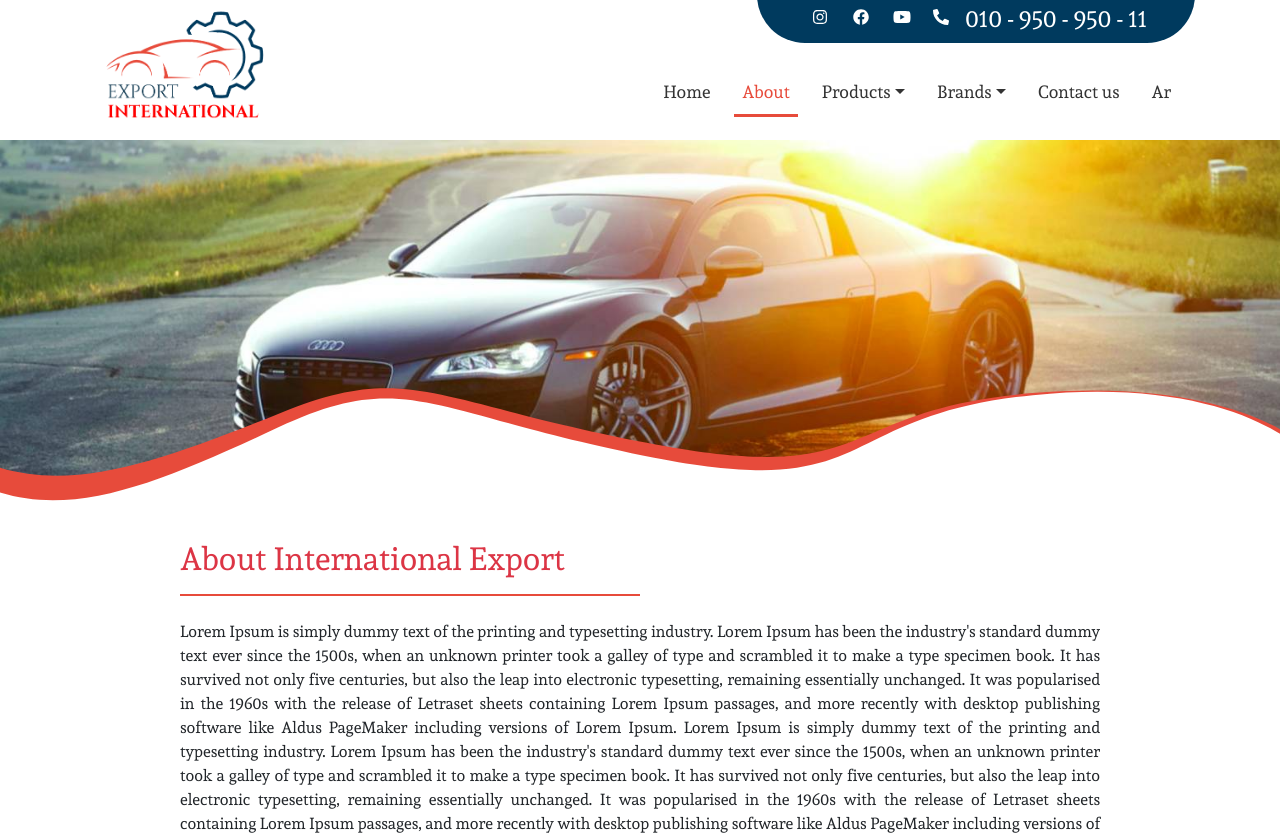
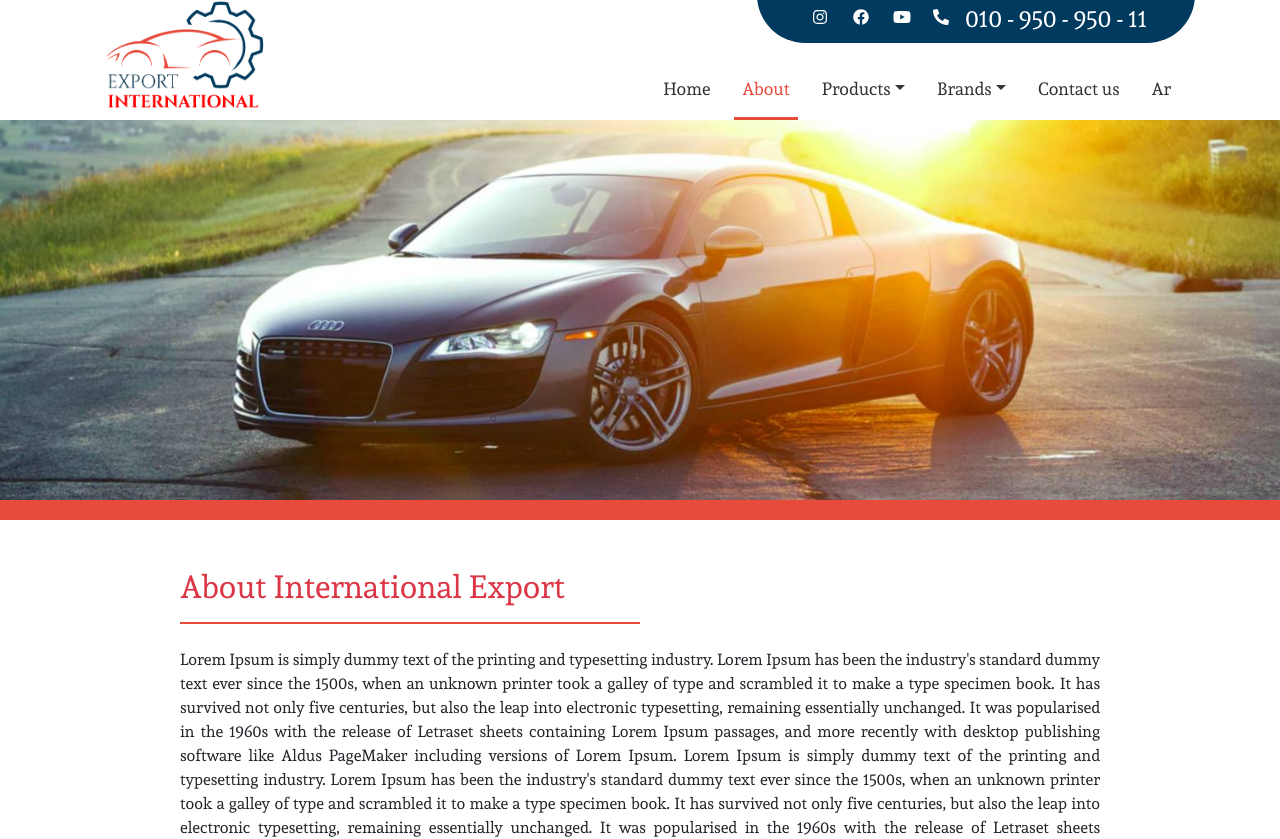
Before and after one commit to arahman1983/international-export, a Next.js app: page /about in a window 1280 px wide. Shown: the top 839 px of the page. Built offline with nearby package versions, Linux system fonts and the light colour scheme.

Commit message:
fix inner head style

```diff
--- a/components/details.tsx
+++ b/components/details.tsx
@@ -5,7 +5,7 @@ export default function DetailsPage ({details}){
   const { t } = useTranslation()
   const dir = t("Dir")
 return(
-  <div className="container" dir={dir} >
+  <div className="container my-5" dir={dir} >
         <div className="row">
           <div className= "col-md-10 mx-auto">
             <h2 className={`text-danger w-100 ${dir === 'rtl' && 'text-right'}`} >{details.title}</h2>
--- a/components/header.tsx
+++ b/components/header.tsx
@@ -71,7 +71,7 @@ export default function Header() {
 
   return (
     <div className="container" >
-      <Navbar bg="white" expand="lg" className="w-100 p-0">
+      <Navbar bg="white" expand="lg" className="w-100 p-0" style={{maxHeight:'120px'}}>
         <Link href="/">
           <a><Image src="/images/logo.png" width={188} height={133} alt="International Export" /></a>
         </Link>
--- a/components/layout.tsx
+++ b/components/layout.tsx
@@ -9,10 +9,10 @@ export default function Layout({ children }) {
         <title>International Export</title>
         <link rel="icon" href="/fav.png" />
       </Head>
-      <div className="w-100">
+      <div className="w-100 bg-white position-fixed " style={{zIndex:999}}>
         <Header />
       </div>
-      <div style={{minHeight: '80vh'}}>
+      <div style={{minHeight: '80vh', paddingTop:'120px'}}>
         {children}
       </div>
       <Footer/>
--- a/pages/contact.tsx
+++ b/pages/contact.tsx
@@ -4,8 +4,8 @@ export default function ContactUs({ contactInfo }) {
   return (
     <Layout>
       <InnerHeader image="/images/aboutBg.svg" />
-      <div className="container">
-        <div className="row">
+      <div className="container my-5">
+        <div className="row mx-0">
           <div className="col-md-6">
             <ContactInfo contactInfo={contactInfo} />
           </div>
--- a/styles/globals.css
+++ b/styles/globals.css
@@ -43,6 +43,8 @@ a, a:hover {
   font-size: 1.1rem;
   margin-inline-end: 1rem;
   border-bottom:transparent 3px solid;
+  padding-bottom: 15px;
+  margin-top: 20px;
 }
 .navbar-light .navbar-nav .nav-link.active{
   color: var(--danger);
@@ -50,7 +52,7 @@ a, a:hover {
 }
 
 .carousel-item{
-  height: 800px;
+  height: 500px;
 }
 
 .carousel-item img{
@@ -62,14 +64,16 @@ a, a:hover {
   width: 100%;
   height: 200px;
   position: absolute;
-  bottom: 0;
+  bottom: -66px;
   left: 0;
   background: url("/images/bottomSlide.svg") no-repeat;
   background-size: cover;
 }
-
+.carousel-indicators{
+  display: none;
+}
 .carousel-caption{
-  bottom: 150px;
+  bottom: 90px;
   text-shadow: #000 2px 2px;
 }
 
--- a/styles/innerHead.module.css
+++ b/styles/innerHead.module.css
@@ -6,17 +6,17 @@
 
 .innerHeader img{
   vertical-align: middle;
-  /* margin-top: -220px; */
 }
 
 
 .innerHeader::after{
   content:"";
   width: 100%;
-  height: 220px;
+  height: 10px;
   position: absolute;
-  bottom: -50px;
+  bottom: 0px;
   left: 0;
-  background: url("/images/bottomSlide.svg") no-repeat;
-  background-size: cover;
+  background-color: #FFF;
+  border-top: var(--danger) 20px solid;
+  z-index: 999;
 }
```
